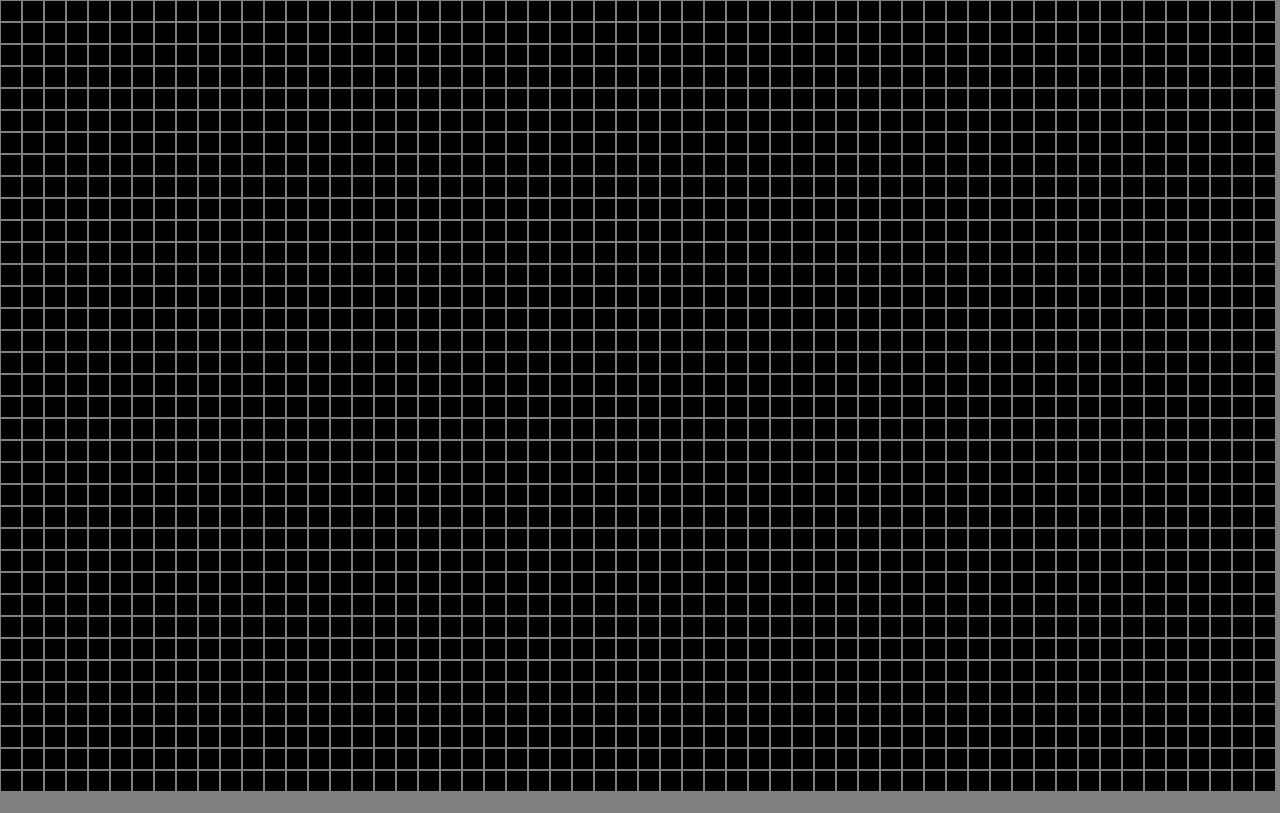
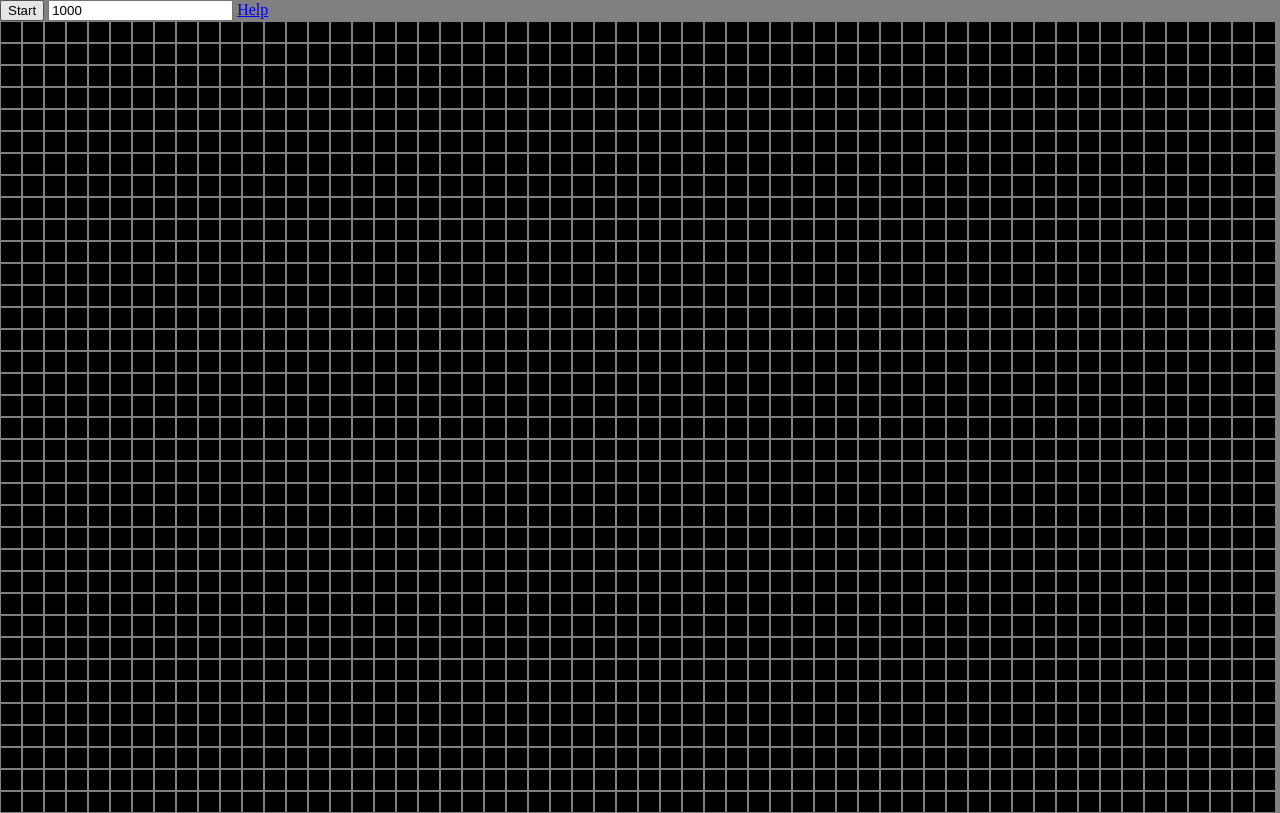
Before and after one commit to AkshatAdsule/game_of_life, a plain HTML site: page index.html in a window 1280 px wide. Drawn offline with nearby package versions, Linux system fonts and the light colour scheme.

Commit message:
add basic navbar

```diff
--- a/index.html
+++ b/index.html
@@ -7,8 +7,20 @@
 		<link rel="stylesheet" href="style.css" />
 	</head>
 	<body>
+		<div class="control-bar">
+			<nav>
+				<button class="btn-nav" id="start">Start</button>
+				<input
+					id="interval-input"
+					type="number"
+					placeholder="Interval (ms)"
+					value="1000"
+				/>
+				<a href="https://en.wikipedia.org/wiki/Conway%27s_Game_of_Life">Help</a>
+			</nav>
+		</div>
 		<div id="board"></div>
 	</body>
 	<script src="https://ajax.googleapis.com/ajax/libs/jquery/3.5.1/jquery.min.js"></script>
-	<script src="main.min.js"></script>
+	<script src="main.js"></script>
 </html>
```
